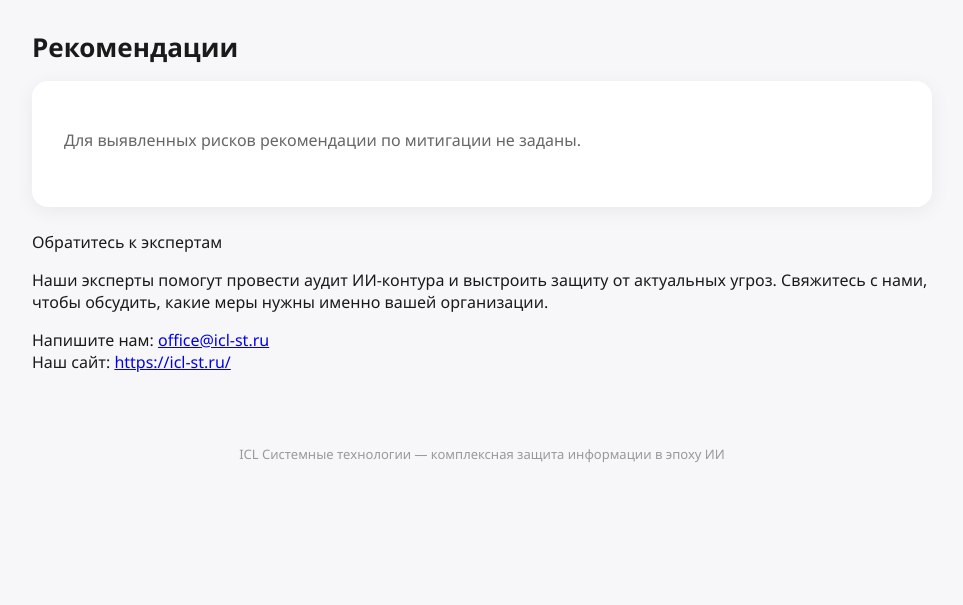
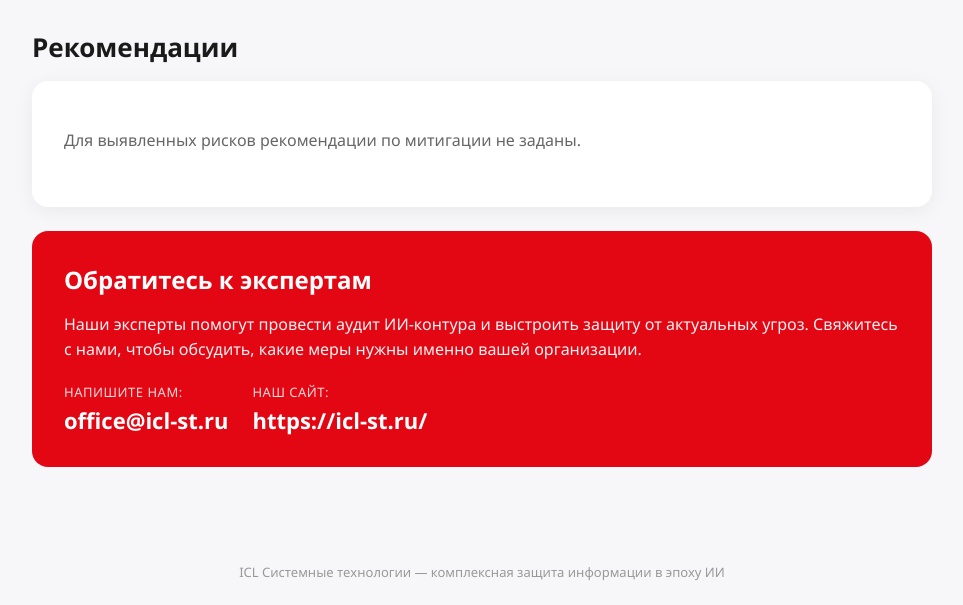
Before and after one commit to Worm2d/ai-readiness-stand, a Django app: template templates/report/report.html in a window 1280 px wide. Shown: the part 356-961 px from the top of the page, without its empty margins (158-1121 px from the left). Before the commit the page ends 819 px from the top, so only its background shows below. Run offline with Django 4.2, Linux system fonts and the light colour scheme; the template is opened without the code that fills it, so the values that code supplies are empty; data comes from the database, SQL or seed files in the repository; parts of the project's set-up code (start-up, migrations or seed data) failed here and were passed over.

Commit message:
static/config: стили always-recommendation, EMAIL_* настройки из .env, .env.example

```diff
--- a/static/css/main.css
+++ b/static/css/main.css
@@ -36,6 +36,14 @@ label.field-label { font-weight: 600; display: block; margin-bottom: 8px; }
 .recommendation-item { display: flex; align-items: flex-start; gap: 14px; border-left: 6px solid var(--primary); background: #fff; border-radius: 12px; padding: 16px 20px; margin-bottom: 14px; box-shadow: 0 4px 20px rgba(0,0,0,0.06); font-size: 16px; line-height: 1.5; }
 .recommendation-marker { flex: 0 0 auto; width: 28px; height: 28px; border-radius: 50%; background: var(--primary); color: #fff; font-size: 15px; font-weight: 700; display: flex; align-items: center; justify-content: center; }
 .recommendation-text { flex: 1; padding-top: 3px; }
+.always-recommendation { background: var(--primary); color: #fff; border-radius: var(--radius); padding: 32px; margin: 24px 0; }
+.always-recommendation-title { font-size: 24px; font-weight: 800; margin-bottom: 12px; }
+.always-recommendation-text { font-size: 16px; line-height: 1.6; margin-bottom: 20px; opacity: 0.95; }
+.always-recommendation-contacts { display: flex; flex-wrap: wrap; gap: 24px; }
+.always-recommendation-contact { display: flex; flex-direction: column; gap: 4px; }
+.always-recommendation-label { font-size: 13px; text-transform: uppercase; letter-spacing: 0.04em; opacity: 0.85; }
+.always-recommendation-contact a { color: #fff; font-size: 22px; font-weight: 700; text-decoration: none; }
+.always-recommendation-contact a:hover { text-decoration: underline; }
 .service-card { background: #fff; border-radius: 14px; padding: 20px; margin-bottom: 14px; border: 1px solid #eee; }
 .service-title { font-weight: 700; font-size: 18px; margin-bottom: 6px; }
 .qr-block { display: flex; align-items: center; gap: 20px; flex-wrap: wrap; justify-content: center; margin: 24px 0; }
```
Also changed, not shown: config/settings.py (+14 -0 lines), 1 other file.
